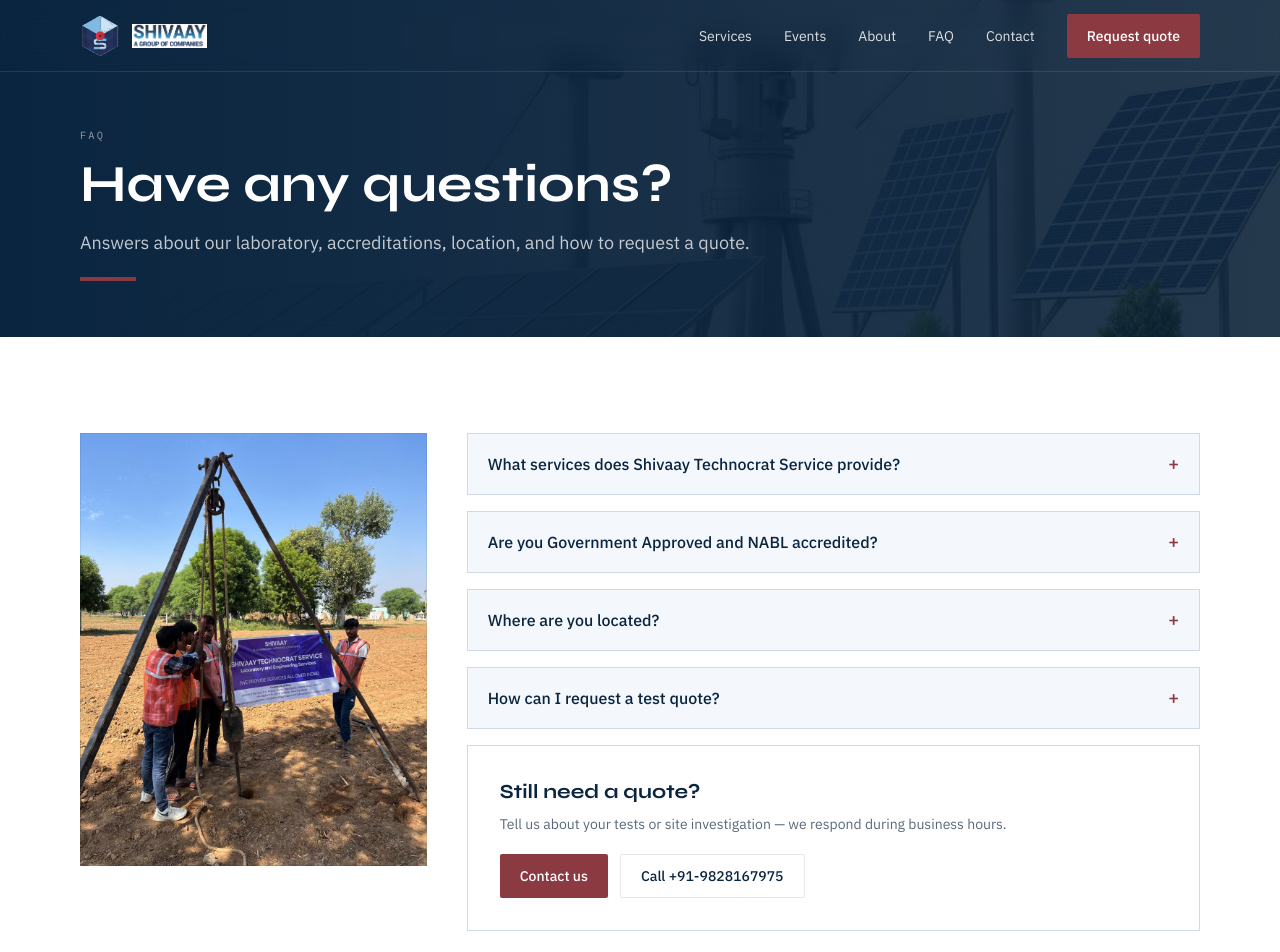
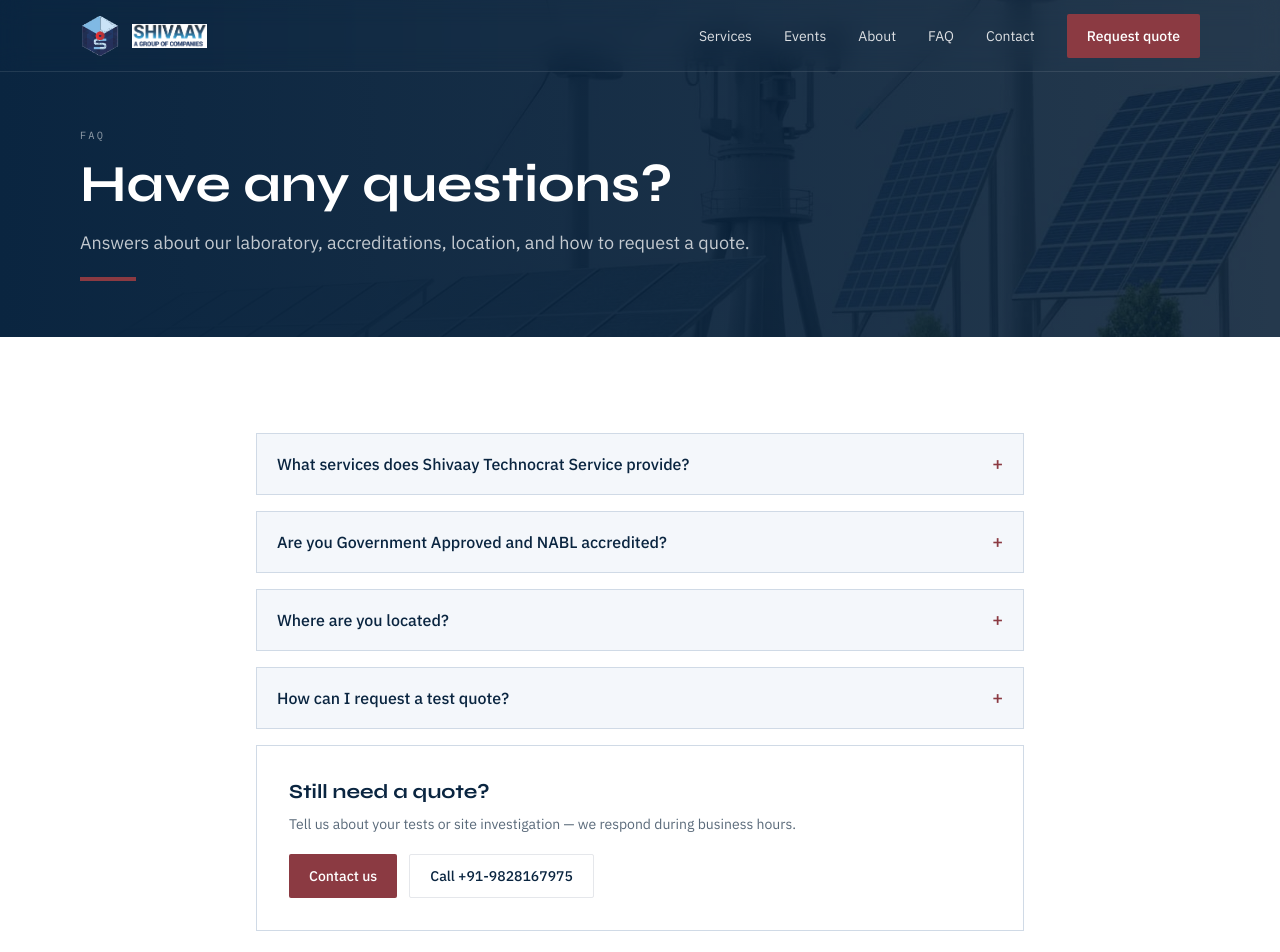
Before and after one commit to drejain14-gif/shivay-website, a Next.js app: page /faq in a window 1280 px wide. Shown: the top 952 px of the page. Built offline with nearby package versions, Linux system fonts and the light colour scheme.

Commit message:
Remove the sidebar photo from the FAQ page.
Drop the event-4 field snapshot and unused faqMedia entry so FAQ is questions-only.

Co-authored-by: drejain14-gif <drejain14-gif@users.noreply.github.com>

```diff
--- a/src/app/faq/page.tsx
+++ b/src/app/faq/page.tsx
@@ -2,11 +2,9 @@ import type { Metadata } from "next";
 import Link from "next/link";
 import { Container } from "@/components/ui/Container";
 import { PageHero } from "@/components/ui/PageHero";
-import { SiteImageView } from "@/components/ui/SiteImageView";
 import { FAQS } from "@/content/faqs";
 import { JsonLdScript } from "@/components/seo/JsonLdScript";
 import { SITE, getTelHref } from "@/content/site";
-import { IMAGES } from "@/lib/images";
 
 export const metadata: Metadata = {
   title: "FAQ",
@@ -36,16 +34,8 @@ export default function FaqPage() {
       />
       <JsonLdScript data={faqJsonLd} />
       <section className="bg-white">
-        <Container className="section-y grid gap-10 lg:grid-cols-12">
-          <div className="lg:col-span-4">
-            <SiteImageView
-              image={IMAGES.faqMedia}
-              className="media-frame aspect-[4/5] w-full"
-              fill
-              sizes="(max-width: 1024px) 100vw, 33vw"
-            />
-          </div>
-          <div className="space-y-4 lg:col-span-8">
+        <Container className="section-y">
+          <div className="mx-auto max-w-3xl space-y-4">
             {FAQS.map((faq) => (
               <details
                 key={faq.question}
--- a/src/lib/images.ts
+++ b/src/lib/images.ts
@@ -92,13 +92,6 @@ export const IMAGES = {
     width: 1200,
     height: 1600,
   },
-  faqMedia: {
-    id: "faqMedia",
-    src: "/img/events/event-4.jpg",
-    alt: "Shivaay project site investigation work",
-    width: 1200,
-    height: 1600,
-  },
 } as const satisfies Record<string, SiteImage>;
 
 export const SERVICE_IMAGE_BY_SLUG: Record<string, SiteImage> = {
```
